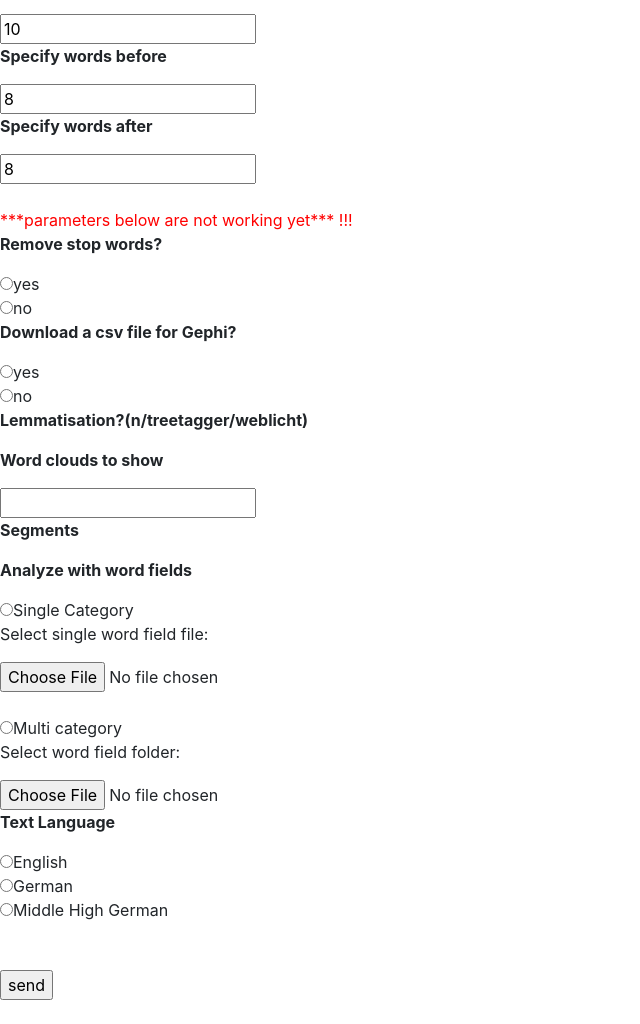
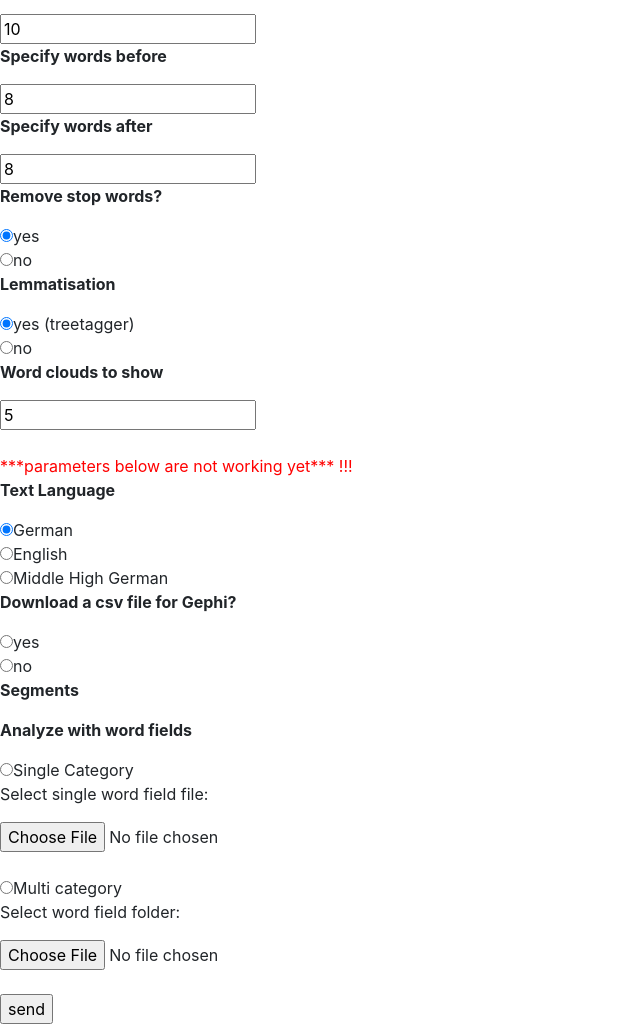
Before and after one commit to kimikadze/web-rcat, a Flask app: page / in a window 1280 px wide. Shown: the part 222-1246 px from the top of the page, without its empty margins (0-640 px from the left). Before the commit the page ends 1222 px from the top, so only its background shows below. Run offline with Flask 2, Linux system fonts and the light colour scheme; parts of the project's set-up code (start-up, migrations or seed data) failed here and were passed over; some libraries are stand-ins or nearby versions.

Commit message:
more parameter added to html

```diff
--- a/flask_app/flask_form.py
+++ b/flask_app/flask_form.py
@@ -37,8 +37,9 @@ def upload():
 
     #print(request.files.getlist("file"))
     #print(request.form["distance"])
-    print(int(request.form["distance"]))
-    print(int(request.form["before"]))
+    #print(int(request.form["distance"]))
+    #print(int(request.form["before"]))
+
 
     #PROCESS FIRST FILE (TEXT)
 
@@ -66,6 +67,12 @@ def upload():
     words_before = int(request.form["before"])
     words_after = int(request.form["after"])
 
+    #GET OTHER PARAMETERS
+
+    stopwords_parameter = request.form["stopwords"]
+    lemmatisation_parameter = request.form["lemmatisation"]
+    wordcloud_parameter = request.form["word_clouds"]
+    language_parameter = request.form["language"]
 
 
     # RUN RCAT
@@ -74,12 +81,12 @@ def upload():
     os.chdir("../rcat/")
     rcat().main_PDF(text_file=destination_first_file, character_file=destination_second_file,
                   dist_parameter=[distance, words_before, words_after],
-                  remove_stopwords_in_context="n",
-                  segments=5, lang=1, number_of_wc=3,
+                  remove_stopwords_in_context=stopwords_parameter,
+                  segments=5, lang=1, number_of_wc=wordcloud_parameter,
                   write_gephi_csv="n",
                   word_field = "N",
                   wf_cat="None",
-                  lemmatisation="treetagger")
+                  lemmatisation=lemmatisation_parameter)
 
 
     return render_template('rcat_done.html')
--- a/flask_app/templates/rcat.html
+++ b/flask_app/templates/rcat.html
@@ -31,23 +31,35 @@
     <p><b>Specify words after</b></p>
     <input type="text" name="after" value="8"/>
 
+    <p><b>Remove stop words?</b></p>
+    <input type="radio" name="stopwords" value="y" checked="checked">yes<br>
+    <input type="radio" name="stopwords" value="n">no<br>
+
+    <p><b>Lemmatisation</b></p>
+    <input type="radio" name="lemmatisation" value="treetagger" checked="checked">yes (treetagger)<br>
+    <input type="radio" name="lemmatisation" value="n">no<br>
+
+    <p><b>Word clouds to show</b></p>
+    <input type="text" name="word_clouds" value="5">
+
+
 
     <br>
     <br>
     <font color="red">***parameters below are not working yet*** !!!</font>
 
-    <p><b>Remove stop words?</b></p>
-    <input type="radio" name="stopwords" value="y">yes<br>
-    <input type="radio" name="stopwords" value="n">no<br>
+
+
+    <p><b>Text Language</b></p>
+    <input type="radio" name="language" value="German" checked="checked">German<br>
+    <input type="radio" name="language" value="English">English<br>
+    <input type="radio" name="language" value="Middle High German">Middle High German<br>
+
 
     <p><b>Download a csv file for Gephi?</b></p>
     <input type="radio" name="gephi_csv" value="y">yes<br>
     <input type="radio" name="gephi_csv" value="n">no<br>
 
-    <p><b>Lemmatisation?(n/treetagger/weblicht)</b></p>
-
-    <p><b>Word clouds to show</b></p>
-    <input type="text" name="word_clouds">
 
     <p><b>Segments</b></p>
 
@@ -65,10 +77,7 @@
     <input type="file" name="file"/>
 
 
-    <p><b>Text Language</b></p>
-    <input type="radio" name="language" value="English">English<br>
-    <input type="radio" name="language" value="German">German<br>
-    <input type="radio" name="language" value="Middle High German">Middle High German<br>
+
 
 
 
```
Also changed, not shown: rcat/rcat/test_folder/wordcloud0.png, rcat/rcat/test_folder/wordcloud1.png, rcat/rcat/test_folder/wordcloud2.png, rcat/rcat/test_folder/wordcloud_for_single_character0.png, rcat/rcat/test_folder/wordcloud_for_single_character1.png, rcat/rcat/test_folder/wordcloud_for_single_character2.png, 3 other files.
